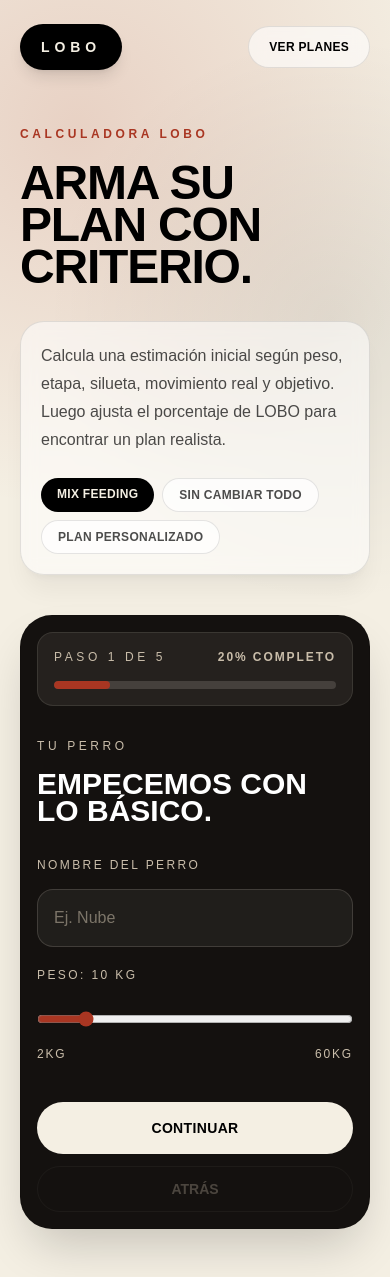
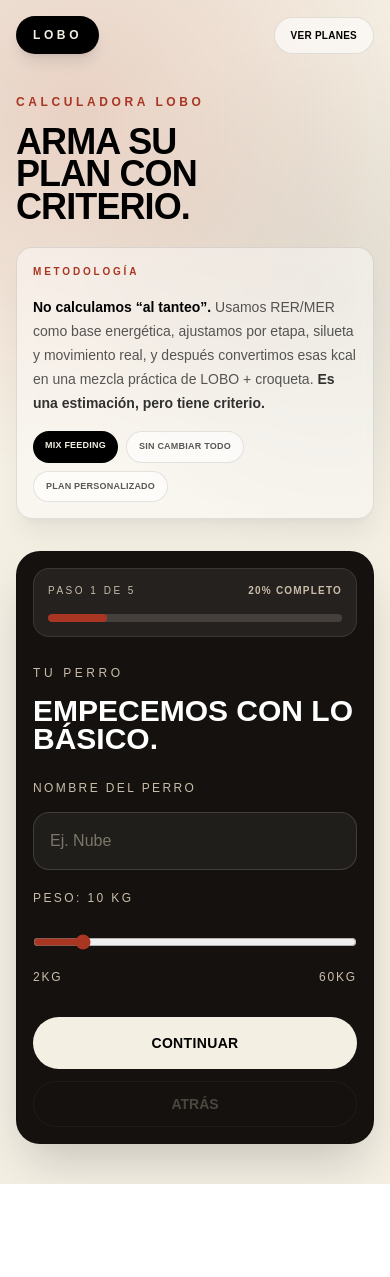
Before and after one commit to neto995/lobo_web, a Next.js app: page /calculadora in a window 390 px wide. After the commit the page ends 1184 px from the top, so only its background shows below. Built offline with nearby package versions, Linux system fonts and the light colour scheme.

Commit message:
new calculator logic using kcal

```diff
--- a/app/calculadora/page.tsx
+++ b/app/calculadora/page.tsx
@@ -1,4 +1,5 @@
 import Calculator from "@/components/Calculator";
+import Link from "next/link";
 
 export default function CalculadoraPage() {
   return (
@@ -6,60 +7,70 @@ export default function CalculadoraPage() {
       <div className="relative overflow-hidden">
         <div className="absolute inset-0 bg-[radial-gradient(circle_at_20%_10%,rgba(169,54,34,0.16),transparent_32%),radial-gradient(circle_at_85%_25%,rgba(0,0,0,0.08),transparent_28%)]" />
 
-        <header className="relative z-10 px-5 pt-6 md:px-8 md:pt-8">
+        <header className="relative z-10 px-4 pt-4 sm:px-5 sm:pt-6 md:px-8 md:pt-8">
           <div className="mx-auto flex max-w-6xl items-center justify-between">
-            <a
+            <Link
               href="/"
-              className="rounded-full border border-black/10 bg-black px-5 py-3 text-sm font-black uppercase tracking-[0.35em] text-[#F4EFE3] shadow-lg shadow-black/10 transition hover:bg-[#A93622]"
+              className="rounded-full border border-black/10 bg-black px-4 py-2.5 text-xs font-black uppercase tracking-[0.3em] text-[#F4EFE3] shadow-lg shadow-black/10 transition hover:bg-[#A93622] sm:px-5 sm:py-3 sm:text-sm sm:tracking-[0.35em]"
             >
               LOBO
-            </a>
+            </Link>
 
-            <a
+            <Link
               href="/#planes"
-              className="rounded-full border border-black/10 bg-white/60 px-5 py-3 text-xs font-bold uppercase tracking-wide text-black backdrop-blur transition hover:bg-white"
+              className="rounded-full border border-black/10 bg-white/60 px-4 py-2.5 text-[10px] font-bold uppercase tracking-wide text-black backdrop-blur transition hover:bg-white sm:px-5 sm:py-3 sm:text-xs"
             >
               Ver planes
-            </a>
+            </Link>
           </div>
         </header>
 
-        <section className="relative z-10 mx-auto max-w-6xl px-5 pb-12 pt-14 md:px-8 md:pb-20 md:pt-20">
-          <div className="grid gap-8 lg:grid-cols-[0.95fr_1.05fr] lg:items-end">
+        <section className="relative z-10 mx-auto max-w-6xl px-4 pb-10 pt-10 sm:px-5 sm:pt-14 md:px-8 md:pb-20 md:pt-20">
           <div>
             <p className="uppercase tracking-[0.3em] text-xs font-bold text-[#A93622] md:text-sm">
               Calculadora LOBO
             </p>
 
-              <h1 className="mt-5 max-w-3xl text-5xl font-black uppercase leading-[0.88] tracking-tight text-black md:text-7xl lg:text-8xl">
+            <h1 className="mt-4 max-w-[12ch] text-4xl font-black uppercase leading-[0.9] tracking-tight text-black sm:mt-5 sm:max-w-none sm:text-5xl md:text-7xl lg:whitespace-nowrap lg:text-7xl">
               Arma su plan con criterio.
             </h1>
+
+            <div className="mt-6 rounded-2xl border border-black/10 bg-white/45 p-4 shadow-xl shadow-black/5 backdrop-blur sm:mt-8 sm:rounded-3xl sm:p-5 md:p-6">
+              <div>
+                <p className="text-[10px] font-bold uppercase tracking-[0.28em] text-[#A93622] md:text-xs">
+                  Metodología
+                </p>
+
+                <p className="mt-4 text-sm leading-6 text-black/65 md:text-base md:leading-7">
+                  <span className="font-bold text-black">
+                    No calculamos “al tanteo”.
+                  </span>{" "}
+                  Usamos RER/MER como base energética, ajustamos por etapa,
+                  silueta y movimiento real, y después convertimos esas kcal en
+                  una mezcla práctica de LOBO + croqueta.{" "}
+                  <span className="font-semibold text-black/80">
+                    Es una estimación, pero tiene criterio.
+                  </span>
+                </p>
               </div>
 
-            <div className="rounded-3xl border border-black/10 bg-white/55 p-5 shadow-xl shadow-black/5 backdrop-blur md:p-7">
-              <p className="text-base leading-7 text-black/70 md:text-lg">
-                Calcula una estimación inicial según peso, etapa, silueta,
-                movimiento real y objetivo. Luego ajusta el porcentaje de LOBO
-                para encontrar un plan realista.
-              </p>
-
-              <div className="mt-6 flex flex-wrap gap-2">
-                <span className="rounded-full bg-black px-4 py-2 text-xs font-bold uppercase tracking-wide text-[#F4EFE3]">
+              <div className="mt-4 flex flex-wrap gap-2 sm:mt-5">
+                <span className="rounded-full bg-black px-3 py-2 text-[9px] font-bold uppercase tracking-wide text-[#F4EFE3] sm:text-[10px] md:text-xs">
                   Mix feeding
                 </span>
 
-                <span className="rounded-full border border-black/10 bg-white/70 px-4 py-2 text-xs font-bold uppercase tracking-wide text-black/70">
+                <span className="rounded-full border border-black/10 bg-white/60 px-3 py-2 text-[9px] font-bold uppercase tracking-wide text-black/65 sm:text-[10px] md:text-xs">
                   Sin cambiar todo
                 </span>
 
-                <span className="rounded-full border border-black/10 bg-white/70 px-4 py-2 text-xs font-bold uppercase tracking-wide text-black/70">
+                <span className="rounded-full border border-black/10 bg-white/60 px-3 py-2 text-[9px] font-bold uppercase tracking-wide text-black/65 sm:text-[10px] md:text-xs">
                   Plan personalizado
                 </span>
               </div>
             </div>
           </div>
 
-          <div className="mt-10 md:mt-14">
+          <div className="mt-8 sm:mt-10 md:mt-14">
             <Calculator />
           </div>
         </section>
--- a/components/Calculator.tsx
+++ b/components/Calculator.tsx
@@ -20,7 +20,7 @@ function OptionButton({
       type="button"
       onClick={onClick}
       className={`
-        text-left rounded-2xl border p-4 transition
+        min-h-[76px] text-left rounded-2xl border p-4 transition sm:min-h-0
         ${
           active
             ? "border-[#A93622] bg-[#F4EFE3]/10 text-white shadow-[0_14px_40px_rgba(0,0,0,0.22)]"
@@ -53,8 +53,10 @@ export default function Calculator() {
   const progress = Math.round((step / totalSteps) * 100);
 
   const result = useMemo(() => {
+    // 1. RER: energía en reposo
     const rer = 70 * Math.pow(weight, 0.75);
 
+    // 2. Factor base por etapa + esterilización/castración
     const baseFactor =
       stage === "puppy"
         ? 2.5
@@ -66,50 +68,113 @@ export default function Calculator() {
         ? 1.6
         : 1.8;
 
+    // 3. Ajuste suave por silueta corporal
     const bodyFactor =
       bodyCondition === "thin" ? 1.05 : bodyCondition === "over" ? 0.95 : 1;
 
+    // 4. Ajuste por movimiento real
     const movementFactor =
       movement === "low" ? 0.95 : movement === "high" ? 1.1 : 1;
 
+    // 5. MER base
     const mer = rer * baseFactor * bodyFactor * movementFactor;
 
-    // Estimación por gramaje calibrada con observación real LOBO.
-    // Cuando tengamos kcal reales por porción, esto se cambia a cálculo energético.
-    const estimatedDailyFoodGrams =
-      movement === "low"
-        ? weight * 1000 * 0.0135
-        : movement === "high"
-        ? weight * 1000 * 0.018
-        : weight * 1000 * 0.016;
+    // 6. Factor de calibración LOBO
+    // Aterriza el MER a observación real de consumo, saciedad y respuesta.
+    const calibrationFactor =
+      movement === "low" ? 0.85 : movement === "high" ? 0.9 : 0.9;
 
-    const dailyLoboGrams = estimatedDailyFoodGrams * (loboPercent / 100);
+    const adjustedMer = mer * calibrationFactor;
+
+    // 7. Densidades calóricas provisionales
+    const gramsPerPortion = 170;
+
+    // LOBO provisional: ajustar cuando llegue análisis bromatológico.
+    const kcalPerLoboPortion = 283;
+    const kcalPerGramLobo = kcalPerLoboPortion / gramsPerPortion;
+
+    // Croqueta base: Kirkland Cordero.
+    // 3,653 kcal/kg = 3.653 kcal/g.
+    const kcalPerGramKibble = 3.653;
+
+    // 8. Barra: % del plato por gramaje
+    const loboGramRatio = loboPercent / 100;
+    const kibbleGramRatio = 1 - loboGramRatio;
+
+    // 9. Densidad calórica del mix completo
+    const kcalPerGramOfMix =
+      loboGramRatio * kcalPerGramLobo +
+      kibbleGramRatio * kcalPerGramKibble;
+
+    // 10. Gramos totales necesarios para aproximarse al MER ajustado
+    const totalDailyFoodGrams =
+      kcalPerGramOfMix > 0 ? adjustedMer / kcalPerGramOfMix : 0;
+
+    // 11. Traducción a gramos de LOBO y croqueta
+    const dailyLoboGrams = totalDailyFoodGrams * loboGramRatio;
+    const dailyKibbleGrams = totalDailyFoodGrams * kibbleGramRatio;
+
+    // 12. Porciones LOBO al mes
     const monthlyLoboGrams = dailyLoboGrams * 30;
-    const portions = Math.ceil(monthlyLoboGrams / 170);
+    const portions = Math.ceil(monthlyLoboGrams / gramsPerPortion);
 
+    // 13. Energía aportada por cada parte
+    const dailyLoboKcal = dailyLoboGrams * kcalPerGramLobo;
+    const dailyKibbleKcal = dailyKibbleGrams * kcalPerGramKibble;
+    const totalMixKcal = dailyLoboKcal + dailyKibbleKcal;
+
+    // 14. Porcentaje energético real
+    const loboKcalPercent =
+      totalMixKcal > 0 ? (dailyLoboKcal / totalMixKcal) * 100 : 0;
+
+    const kibbleKcalPercent = 100 - loboKcalPercent;
+
+    // 15. Porcentaje visual del plato por gramaje
+    const loboGramPercent =
+      totalDailyFoodGrams > 0 ? (dailyLoboGrams / totalDailyFoodGrams) * 100 : 0;
+
+    const kibbleGramPercent = 100 - loboGramPercent;
+
+    // 16. Plan recomendado
     const plan =
       portions <= 10
-        ? "Premium Box"
+        ? "Premium Box\n$370 pago único"
         : portions <= 20
-        ? "Plan Chico"
+        ? "Plan Chico $630/mes"
         : portions <= 30
-        ? "Plan Mediano"
+        ? "Plan Mediano $945/mes"
         : "Plan personalizado";
 
     const message =
       portions <= 10
-        ? "Prueba inteligente, sin apostar el mes completo. Premium Box $370."
+        ? "Prueba inteligente, sin apostar el mes completo."
         : portions <= 20
-        ? "Mejora el plato sin cambiar todo de golpe. Sugerencia: Suscripción al Plan Chico. $630/mes."
+        ? "Mejora el plato sin tener que cambiar todo de golpe."
         : portions <= 30
-        ? "Más consistencia sin estar reordenando. Sugerencia: Suscripción al Plan Mensual Mediano $945/mes."
+        ? "Más consistencia sin estar reordenando. Suscríbete."
         : "Conviene personalizar. No todos necesitan 100% LOBO para empezar.";
 
     return {
       rer: Math.round(rer),
       mer: Math.round(mer),
-      dailyFoodGrams: Math.round(estimatedDailyFoodGrams),
+      adjustedMer: Math.round(adjustedMer),
+
+      totalDailyFoodGrams: Math.round(totalDailyFoodGrams),
       dailyLoboGrams: Math.round(dailyLoboGrams),
+      dailyKibbleGrams: Math.round(dailyKibbleGrams),
+
+      dailyLoboKcal: Math.round(dailyLoboKcal),
+      dailyKibbleKcal: Math.round(dailyKibbleKcal),
+      totalMixKcal: Math.round(totalMixKcal),
+
+      loboGramPercent: Math.round(loboGramPercent),
+      kibbleGramPercent: Math.round(kibbleGramPercent),
+      loboKcalPercent: Math.round(loboKcalPercent),
+      kibbleKcalPercent: Math.round(kibbleKcalPercent),
+
+      kcalPerLoboPortion,
+      kcalPerGramKibble,
+
       portions,
       plan,
       message,
@@ -164,15 +229,15 @@ export default function Calculator() {
   }
 
   return (
-    <div className="rounded-[2rem] border border-black/10 bg-[#14110F] p-4 text-[#F4EFE3] shadow-2xl shadow-black/20 sm:p-5 md:p-8">
+    <div className="rounded-3xl border border-black/10 bg-[#14110F] p-4 text-[#F4EFE3] shadow-2xl shadow-black/20 sm:rounded-[2rem] sm:p-5 md:p-8">
       {step <= totalSteps && (
-        <div className="rounded-2xl border border-[#F4EFE3]/10 bg-[#F4EFE3]/[0.075] p-4">
+        <div className="rounded-2xl border border-[#F4EFE3]/10 bg-[#F4EFE3]/[0.075] p-3.5 sm:p-4">
           <div className="flex items-center justify-between gap-4">
-            <p className="uppercase tracking-[0.3em] text-xs text-[#C9BDAA]">
+            <p className="text-[10px] uppercase tracking-[0.25em] text-[#C9BDAA] sm:text-xs sm:tracking-[0.3em]">
               Paso {step} de {totalSteps}
             </p>
 
-            <p className="text-xs font-bold uppercase tracking-[0.16em] text-[#C9BDAA] sm:text-sm">
+            <p className="text-[10px] font-bold uppercase tracking-[0.12em] text-[#C9BDAA] sm:text-sm sm:tracking-[0.16em]">
               {progress}% completo
             </p>
           </div>
@@ -186,7 +251,7 @@ export default function Calculator() {
         </div>
       )}
 
-      <div className="mt-8 flex min-h-[420px] flex-col md:mt-10 md:min-h-[520px]">
+      <div className="mt-7 flex flex-col sm:mt-8 md:mt-10 md:min-h-[520px]">
         {step === 1 && (
           <div>
             <p className="uppercase tracking-[0.3em] text-xs text-[#C9BDAA] md:text-sm">
@@ -197,7 +262,7 @@ export default function Calculator() {
               Empecemos con lo básico.
             </h2>
 
-            <div className="mt-8 grid gap-5 md:mt-10 md:grid-cols-2 md:gap-6">
+            <div className="mt-7 grid gap-5 sm:mt-8 md:mt-10 md:grid-cols-2 md:gap-6">
               <div>
                 <label className="block text-xs uppercase tracking-[0.2em] text-[#C9BDAA] md:text-sm">
                   Nombre del perro
@@ -245,7 +310,7 @@ export default function Calculator() {
               ¿En qué etapa está {displayName}?
             </h2>
 
-            <div className="mt-8 grid gap-4 md:mt-10 md:grid-cols-3">
+            <div className="mt-7 grid gap-3 sm:mt-8 sm:gap-4 md:mt-10 md:grid-cols-3">
               <OptionButton
                 active={stage === "puppy"}
                 label="Cachorro"
@@ -273,7 +338,7 @@ export default function Calculator() {
                 ¿Está esterilizado/castrado?
               </p>
 
-              <div className="mt-4 grid max-w-md grid-cols-2 gap-4">
+              <div className="mt-4 grid max-w-md grid-cols-2 gap-3 sm:gap-4">
                 <OptionButton
                   active={neutered === "yes"}
                   label="Sí"
@@ -300,25 +365,25 @@ export default function Calculator() {
               ¿Qué silueta lo representa mejor?
             </h2>
 
-            <div className="mt-8 grid gap-4 md:mt-10 md:grid-cols-3">
+            <div className="mt-7 grid gap-3 sm:mt-8 sm:gap-4 md:mt-10 md:grid-cols-3">
               <OptionButton
                 active={bodyCondition === "thin"}
                 label="Delgado"
-                description="Se ve muy delgado"
+                description="Se ve muy marcado"
                 onClick={() => setBodyCondition("thin")}
               />
 
               <OptionButton
                 active={bodyCondition === "ideal"}
                 label="Ideal"
-                description="Se ve bien su cintura y costillas"
+                description="Se ve proporcionado"
                 onClick={() => setBodyCondition("ideal")}
               />
 
               <OptionButton
                 active={bodyCondition === "over"}
                 label="Con pancita"
-                description="Podría bajar un poco de peso"
+                description="Podría ajustar"
                 onClick={() => setBodyCondition("over")}
               />
             </div>
@@ -340,7 +405,7 @@ export default function Calculator() {
               ¿Cuánto movimiento real tiene al día?
             </h2>
 
-            <div className="mt-8 grid gap-4 md:mt-10 md:grid-cols-3">
+            <div className="mt-7 grid gap-3 sm:mt-8 sm:gap-4 md:mt-10 md:grid-cols-3">
               <OptionButton
                 active={movement === "low"}
                 label="Poco"
@@ -380,7 +445,7 @@ export default function Calculator() {
               ¿Qué quieres lograr con LOBO?
             </h2>
 
-            <div className="mt-8 grid gap-4 md:mt-10 md:grid-cols-2">
+            <div className="mt-7 grid gap-3 sm:mt-8 sm:gap-4 md:mt-10 md:grid-cols-2">
               <OptionButton
                 active={goal === "try"}
                 label="Probar"
@@ -441,6 +506,11 @@ export default function Calculator() {
                 <span>Más croqueta</span>
                 <span>Más LOBO</span>
               </div>
+
+              <p className="mt-4 text-xs leading-5 text-[#C9BDAA]">
+                La barra define cómo se ve el plato por gramaje. La calculadora
+                usa kcal de LOBO y croqueta para estimar cuánto servir.
+              </p>
             </div>
           </div>
         )}
@@ -474,21 +544,39 @@ export default function Calculator() {
                 Plan recomendado
               </p>
 
-              <h3 className="mt-4 text-4xl font-black uppercase text-white md:text-5xl">
+              <h3 className="mt-4 whitespace-pre-line text-4xl font-black uppercase leading-tight text-white md:text-5xl">
                 {result.plan}
               </h3>
 
-              <div className="mt-6 grid grid-cols-2 gap-3 md:gap-4">
-                <div className="rounded-2xl border border-[#A93622]/40 bg-[#A93622]/10 p-4 md:p-5">
-                  <p className="text-[10px] uppercase tracking-[0.2em] text-[#C9BDAA] md:text-xs">
+              {/* Header: porciones necesarias */}
+              <div className="mt-6">
+                <p className="mb-3 text-xs font-bold uppercase tracking-[0.25em] text-[#C9BDAA]">
+                  Porciones necesarias LOBO
+                </p>
+
+                <div className="rounded-2xl border border-[#A93622]/40 bg-[#A93622]/10 p-5 md:p-6">
+                  <p className="text-[10px] uppercase tracking-[0.25em] text-[#C9BDAA] md:text-xs">
                     Porciones / mes
                   </p>
 
-                  <p className="mt-2 text-3xl font-black text-white md:text-4xl">
+                  <p className="mt-2 text-5xl font-black text-white md:text-6xl">
                     {result.portions}
                   </p>
+
+                  <p className="mt-3 text-sm leading-6 text-[#C9BDAA]">
+                    Esta es la cantidad estimada de porciones LOBO para el mix
+                    seleccionado.
+                  </p>
+                </div>
               </div>
 
+              {/* Header: recomendación diaria */}
+              <div className="mt-6">
+                <p className="mb-3 text-xs font-bold uppercase tracking-[0.25em] text-[#C9BDAA]">
+                  Recomendación diaria
+                </p>
+
+                <div className="grid gap-3 sm:grid-cols-2 md:gap-4">
                   <div className="rounded-2xl border border-[#F4EFE3]/10 bg-black/30 p-4 md:p-5">
                     <p className="text-[10px] uppercase tracking-[0.2em] text-[#C9BDAA] md:text-xs">
                       LOBO diario
@@ -498,9 +586,26 @@ export default function Calculator() {
                       {result.dailyLoboGrams}g
                     </p>
                   </div>
+
+                  <div className="rounded-2xl border border-[#F4EFE3]/10 bg-black/30 p-4 md:p-5">
+                    <p className="text-[10px] uppercase tracking-[0.2em] text-[#C9BDAA] md:text-xs">
+                      Croqueta diaria
+                    </p>
+
+                    <p className="mt-2 text-3xl font-black text-white md:text-4xl">
+                      {result.dailyKibbleGrams}g
+                    </p>
+                  </div>
+                </div>
               </div>
 
-              <div className="mt-6 rounded-2xl border border-[#F4EFE3]/10 bg-black/30 p-4 md:p-5">
+              {/* Header: mix feeding */}
+              <div className="mt-6">
+                <p className="mb-3 text-xs font-bold uppercase tracking-[0.25em] text-[#C9BDAA]">
+                  Mix feeding
+                </p>
+
+                <div className="rounded-2xl border border-[#F4EFE3]/10 bg-black/30 p-4 md:p-5">
                   <div className="flex items-center justify-between text-[10px] uppercase tracking-[0.18em] text-[#C9BDAA] md:text-xs">
                     <span>Más croqueta</span>
                     <span>Más LOBO</span>
@@ -517,21 +622,25 @@ export default function Calculator() {
                   />
 
                   <p className="mt-4 text-center text-sm leading-relaxed text-[#C9BDAA] md:text-base">
+                    Por plato:{" "}
                     <span className="font-bold text-white">
-                    {loboPercent}% LOBO
+                      {result.loboGramPercent}% LOBO
                     </span>{" "}
                     +{" "}
                     <span className="font-bold text-white">
-                    {100 - loboPercent}% alimento actual
+                      {result.kibbleGramPercent}% croqueta
                     </span>
                   </p>
-
-                <p className="mt-2 text-center text-xs text-[#C9BDAA]">
-                  Al mover la barra, se recalcula el plan.
-                </p>
+                </div>
               </div>
 
-              <div className="mt-6 grid grid-cols-2 gap-3 text-sm">
+              {/* Header: datos del cálculo */}
+              <div className="mt-6">
+                <p className="mb-3 text-xs font-bold uppercase tracking-[0.25em] text-[#C9BDAA]">
+                  Datos del cálculo
+                </p>
+
+                <div className="grid gap-3 text-sm sm:grid-cols-2">
                   <div className="rounded-2xl border border-[#F4EFE3]/10 bg-black/30 p-4">
                     <p className="text-[#C9BDAA]">Peso</p>
                     <p className="mt-1 font-bold text-white">{weight} kg</p>
@@ -554,23 +663,73 @@ export default function Calculator() {
                     <p className="mt-1 font-bold text-white">{goalLabel}</p>
                   </div>
 
-                <div className="col-span-2 rounded-2xl border border-[#F4EFE3]/10 bg-black/30 p-4">
+                  <div className="rounded-2xl border border-[#F4EFE3]/10 bg-black/30 p-4 sm:col-span-2">
                     <p className="text-[#C9BDAA]">Movimiento</p>
                     <p className="mt-1 font-bold text-white">{movementLabel}</p>
                   </div>
+                </div>
+              </div>
 
-                <div className="col-span-2 rounded-2xl border border-[#F4EFE3]/10 bg-black/30 p-4">
-                  <p className="text-[#C9BDAA]">Energía diaria estimada</p>
+              {/* Header: energía del mix */}
+              <div className="mt-6">
+                <p className="mb-3 text-xs font-bold uppercase tracking-[0.25em] text-[#C9BDAA]">
+                  Energía del mix
+                </p>
+
+                <div className="rounded-2xl border border-[#F4EFE3]/10 bg-black/20 p-4">
+                  <div className="grid gap-4 text-xs text-[#C9BDAA] sm:grid-cols-2 sm:gap-3">
+                    <div>
+                      <p>LOBO</p>
                       <p className="mt-1 font-bold text-white">
-                    {result.mer} kcal/día
+                        {result.dailyLoboKcal} kcal/día
+                      </p>
+                    </div>
+
+                    <div>
+                      <p>Croqueta</p>
+                      <p className="mt-1 font-bold text-white">
+                        {result.dailyKibbleKcal} kcal/día
+                      </p>
+                    </div>
+
+                    <div>
+                      <p>Total mix</p>
+                      <p className="mt-1 font-bold text-white">
+                        {result.totalMixKcal} kcal/día
+                      </p>
+                    </div>
+
+                    <div>
+                      <p>Por energía</p>
+                      <p className="mt-1 font-bold text-white">
+                        {result.loboKcalPercent}% LOBO /{" "}
+                        {result.kibbleKcalPercent}% croqueta
                       </p>
                     </div>
                   </div>
 
-              <p className="mt-6 text-xs leading-relaxed text-[#C9BDAA] md:text-sm">
-                Estimación inicial. Ajustamos según apetito, popó, peso y
-                respuesta del perro.
+                  <p className="mt-4 text-xs leading-5 text-[#C9BDAA]">
+                    Base usada: LOBO {result.kcalPerLoboPortion} kcal por
+                    porción de 170g · Kirkland Cordero{" "}
+                    {result.kcalPerGramKibble} kcal/g.
                   </p>
+                </div>
+              </div>
+
+              {/* Header: nota */}
+              <div className="mt-6 rounded-2xl border border-[#F4EFE3]/10 bg-black/30 p-4">
+                <p className="text-xs font-bold uppercase tracking-[0.25em] text-[#C9BDAA]">
+                  Disclaimer
+                </p>
+
+                <p className="mt-3 text-xs leading-6 text-[#C9BDAA] md:text-sm">
+                Estimación orientativa, no diagnóstico ni recomendación médica.
+                Los resultados pueden variar según cada perro.
+                Si tu perro tiene una condición médica o requiere dieta especial,
+                consulta a tu veterinario o nutricionista veterinario
+                antes de cambiar su alimentación.
+                </p>
+              </div>
 
               <a
                 href={`https://wa.me/5213330626243?text=${encodeURIComponent(
@@ -583,9 +742,18 @@ Esterilizado/castrado: ${neutered === "yes" ? "Sí" : "No"}
 Silueta: ${bodyConditionLabel}
 Movimiento: ${movementLabel}
 Objetivo: ${goalLabel}
-LOBO en el plato: ${loboPercent}%
+
+Porciones LOBO estimadas: ${result.portions}
 LOBO diario estimado: ${result.dailyLoboGrams}g
-Porciones estimadas: ${result.portions}
+Croqueta diaria estimada: ${result.dailyKibbleGrams}g
+
+Mix por plato: ${result.loboGramPercent}% LOBO / ${result.kibbleGramPercent}% croqueta
+
+Kcal LOBO estimadas: ${result.dailyLoboKcal} kcal/día
+Kcal croqueta estimadas: ${result.dailyKibbleKcal} kcal/día
+Kcal totales del mix: ${result.totalMixKcal} kcal/día
+Mix por energía: ${result.loboKcalPercent}% kcal LOBO / ${result.kibbleKcalPercent}% kcal croqueta
+
 Plan recomendado: ${result.plan}`
                 )}`}
                 target="_blank"
@@ -598,7 +766,7 @@ Plan recomendado: ${result.plan}`
         )}
 
         {step <= totalSteps && (
-          <div className="mt-auto flex flex-col-reverse gap-3 pt-10 sm:flex-row sm:items-center sm:justify-between sm:gap-4">
+          <div className="mt-auto flex flex-col-reverse gap-3 pt-8 sm:flex-row sm:items-center sm:justify-between sm:gap-4 sm:pt-10">
             <button
               type="button"
               onClick={goBack}
```
Lines whose indentation alone changed are shown as unchanged.
